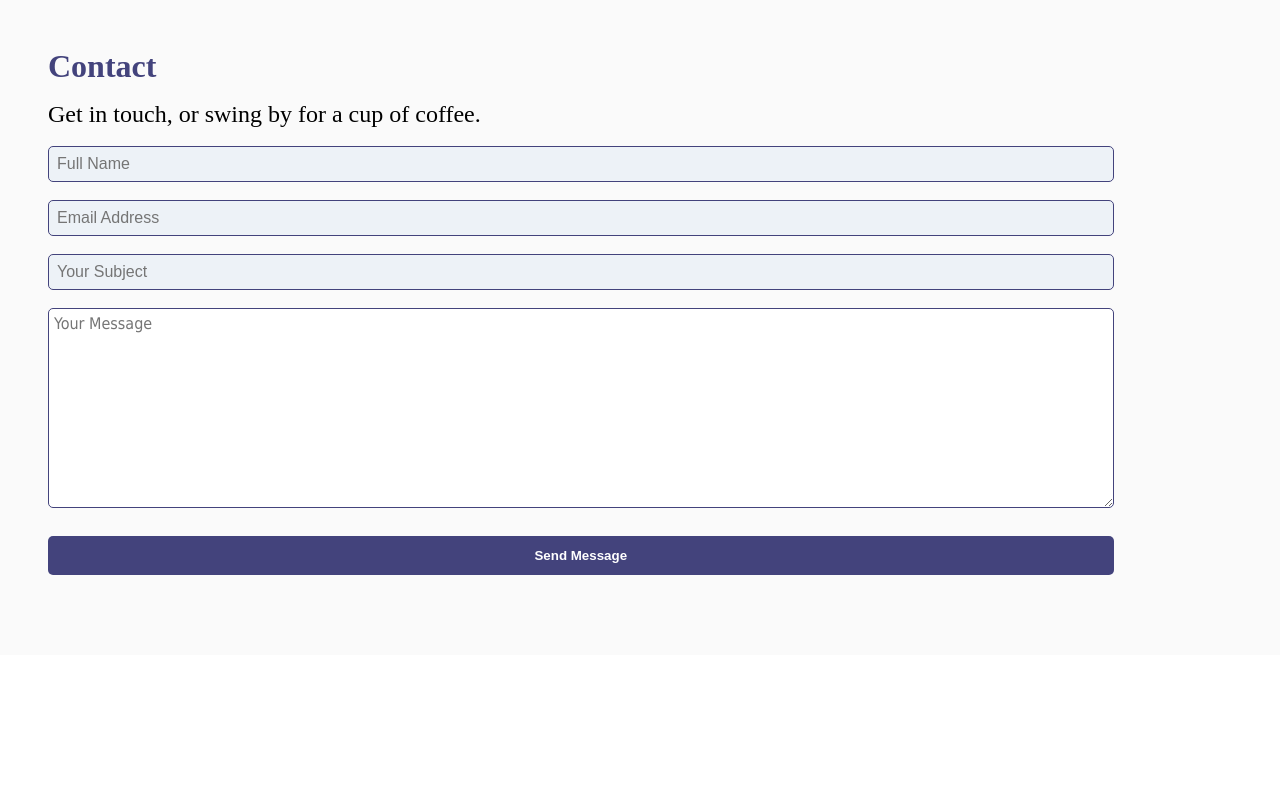
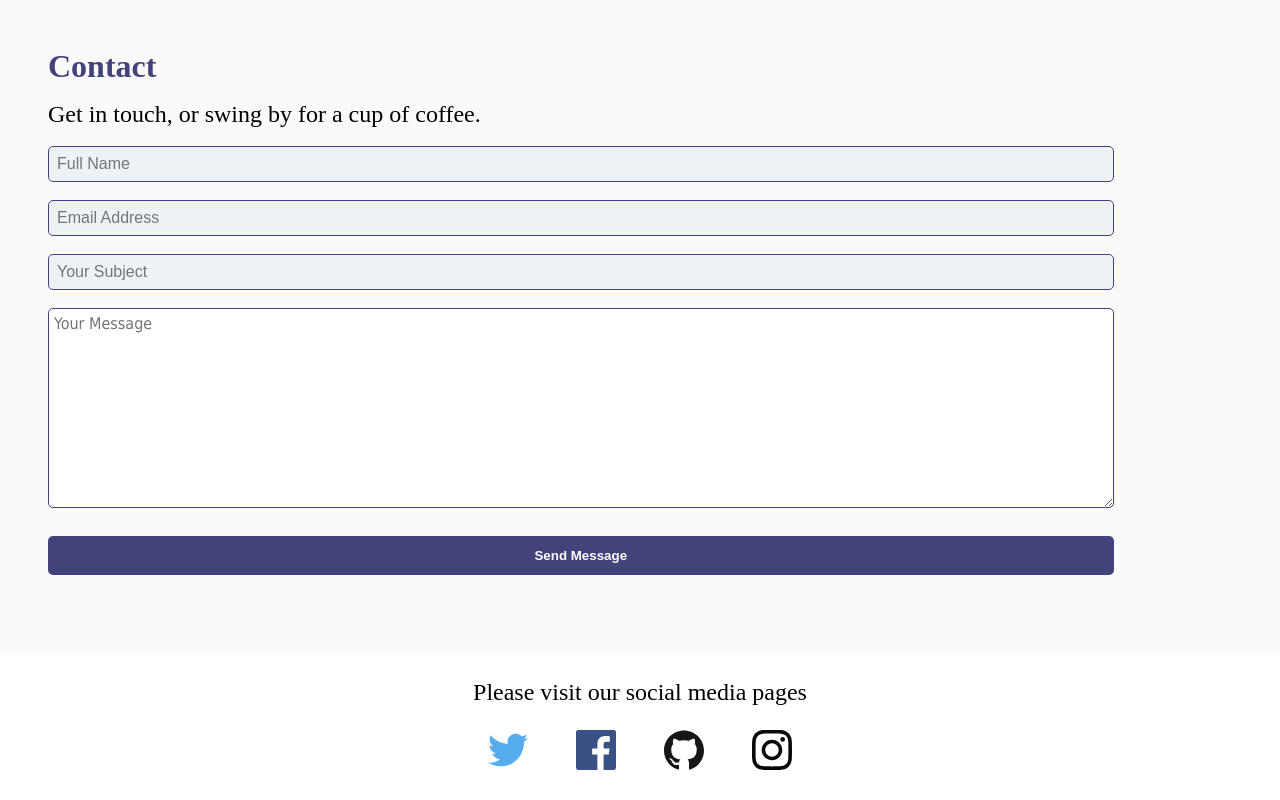
Before and after one commit to andemosa/profile, a plain HTML site: page index.html in a window 1280 px wide. Shown: the part 1558-2358 px from the top of the page. Before the commit the page ends 2213 px from the top, so only its background shows below. Drawn offline with Linux system fonts and the light colour scheme.

Commit message:
Update index.html

```diff
--- a/index.html
+++ b/index.html
@@ -72,5 +72,14 @@
             </div>
         </form>
     </div>
+    <footer>
+        <p>Please visit our social media pages</p>
+        <div id="icons">
+          <p><a href="https://twitter.com/andemosa"><img src="icons/twitter.svg" alt="twitter"></a> </p>
+        <p><a href="https://web.facebook.com/andemosa"><img src="icons/facebook.svg" alt="facebook"></a></p>
+        <p><a href="https://github.com/andemosa"><img src="icons/github-icon.svg" alt="github"></a></p>
+        <p><a href="https://instagram.com/andemosa"><img src="icons/instagram.svg" alt="instagram"></a></p>
+        </div>
+     </footer>
 </body>
 </html>
```
